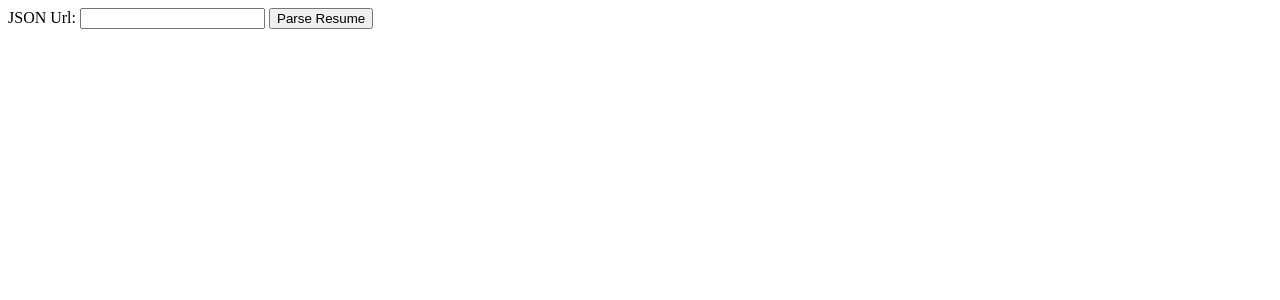
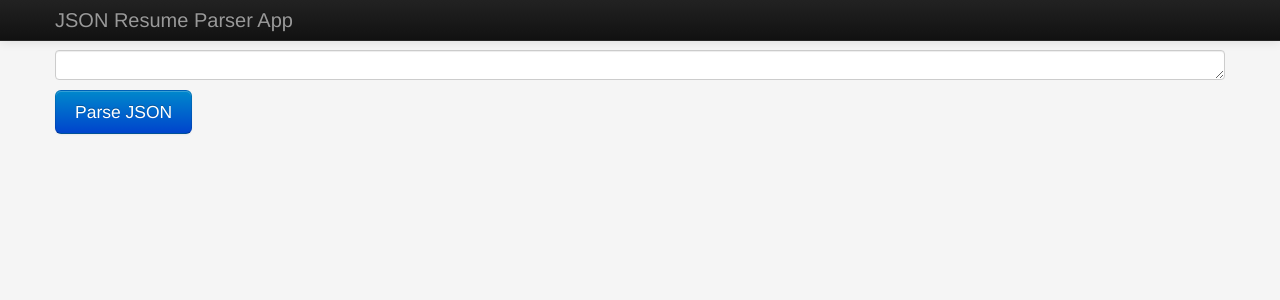
Before and after one commit to nchikkam/projects, a Python web app: template mvly/templates/jsonparserapp.html in a window 1280 px wide. Shown: the top 300 px of the page. Run offline with Jinja, Linux system fonts and the light colour scheme; the template is opened without the code that fills it, so the values that code supplies are empty; some libraries are stand-ins or nearby versions.

Commit message:
Changes: Beautifying the json resume parser app launch page.

```diff
--- a/mvly/templates/jsonparserapp.html
+++ b/mvly/templates/jsonparserapp.html
@@ -1,11 +1,30 @@
 <!DOCTYPE html>
 <html>
-<body>
+  <head>
+    <link type="text/css" rel="stylesheet" href="/bootstrap/css/bootstrap.css" rel="stylesheet">
+    <link type="text/css" rel="stylesheet" href="/bootstrap/css/bootstrap-responsive.css" rel="stylesheet">
+    <link type="text/css" rel="stylesheet" href="/stylesheets/urlshortener.css" rel="stylesheet">
+  </head>
+  <body>
+    <div class="navbar navbar-inverse navbar-fixed-top">
+      <div class="navbar-inner">
+        <div class="container">
+          <button type="button" class="btn btn-navbar" data-toggle="collapse" data-target=".nav-collapse">
+            <span class="icon-bar"></span>
+            <span class="icon-bar"></span>
+            <span class="icon-bar"></span>
+          </button>
+          <a class="brand" href="#">JSON Resume Parser App</a>
+        </div>
+      </div>
+    </div>
+    <div class="container">
 
-    <form action="jsonparser" method="post">
-        JSON Url: <input type="text" name="jsonUrl">
-        <input type="submit" value="Parse Resume">
+    <form action="/jsonparser" method="post">
+        <div><textarea name="jsonUrl" class="input-block-level" rows="1"></textarea></div>
+        <div><input type="submit" class="btn btn-large btn-primary" value="Parse JSON"></div>
     </form>
 
-</body>
+    </div>
+  </body>
 </html>
```
